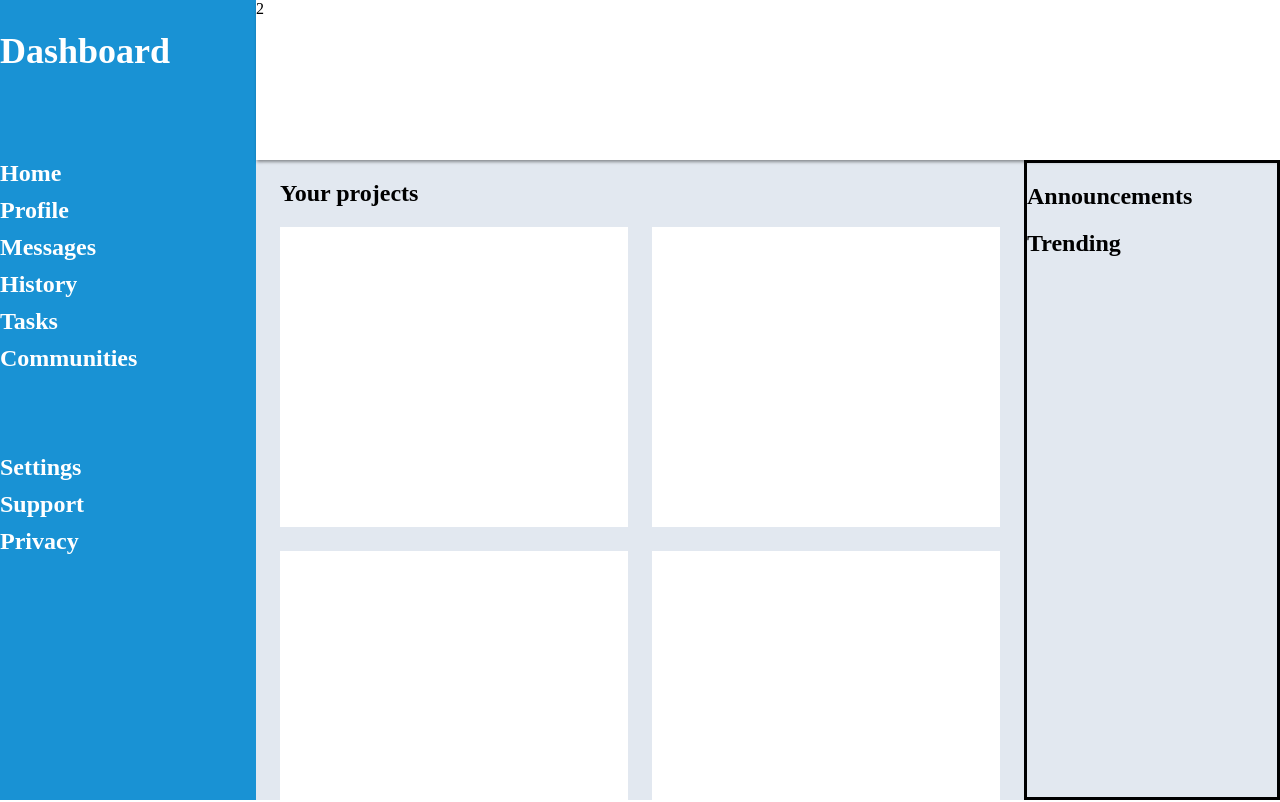
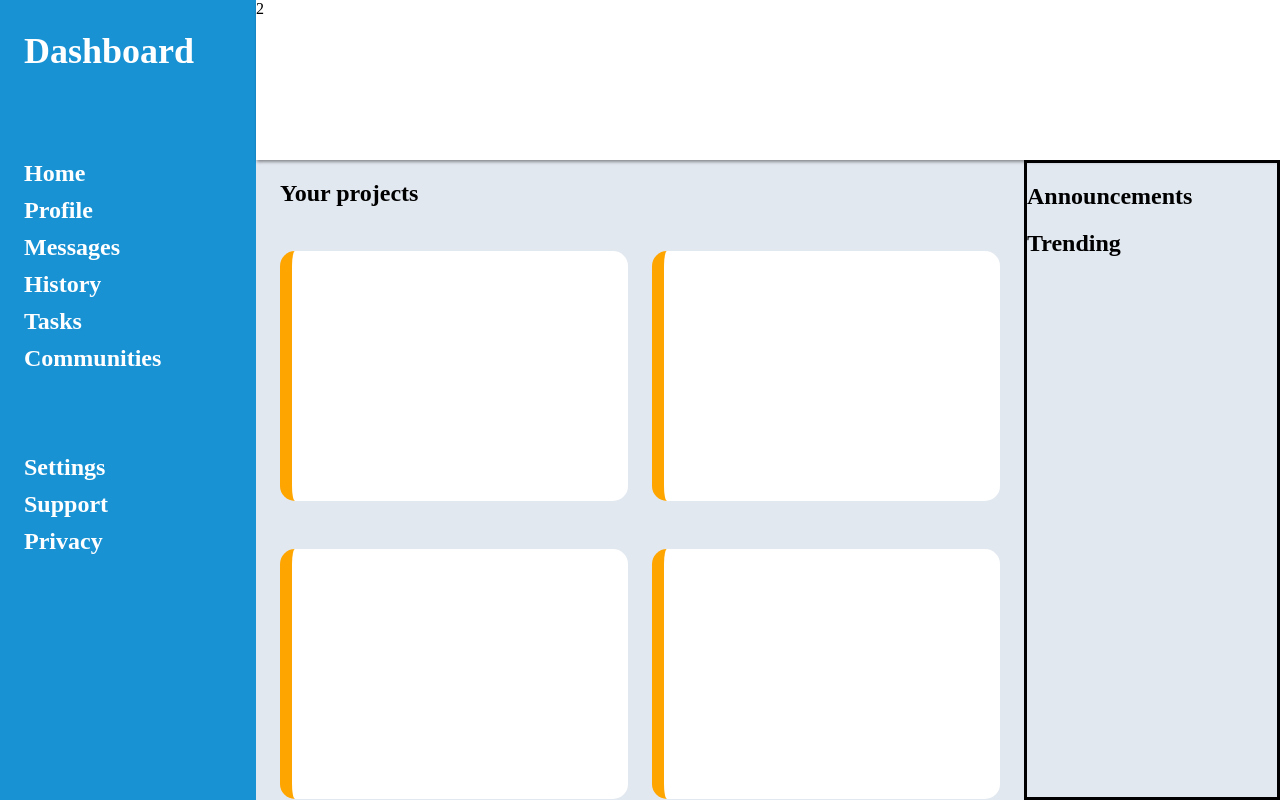
Before and after one commit to AnthonyHeinrichs/odin-grid-dashboard, a plain HTML site: page index.html in a window 1280 px wide. Shown: the top 802 px of the page. Drawn offline with Linux system fonts and the light colour scheme.

Commit message:
Added left border style to cards and updated dashboard links margins

```diff
--- a/style.css
+++ b/style.css
@@ -25,11 +25,16 @@ p {
   grid-area: 1 / 1 / 11 / 3;
 }
 
+.dashboardTitle {
+  margin-left: 24px;
+}
+
 .mainLinks {
   display: flex;
   flex-direction: column;
   margin-top: 48px;
   margin-bottom: 48px;
+  margin-left: 24px;
   font-size: 24px;
   font-weight: 700;
   color: white;
@@ -39,6 +44,7 @@ p {
   display: flex;
   flex-direction: column;
   margin-top: 24px;
+  margin-left: 24px;
 }
 
 .main, .sub {
@@ -67,10 +73,13 @@ p {
 
 .card {
   background-color: white;
-  height: 300px;
+  height: 250px;
   min-width: 40%;
   flex-basis: auto;
   flex-grow: 1;
+  margin-top: 24px;
+  border-radius: 15px;
+  border-left: 12px solid orange;
 }
 
 .cardTitle {
```
